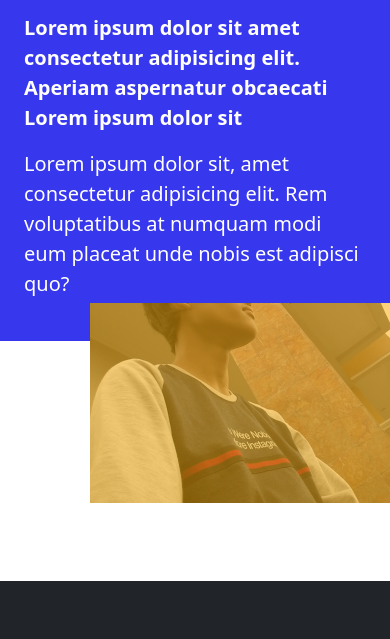
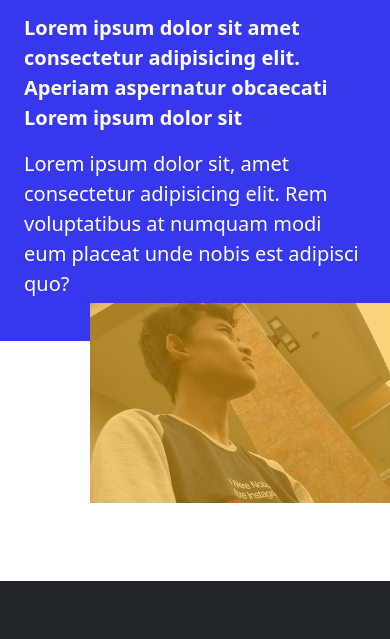
Before and after one commit to rayhan57/Portofolio, a plain HTML site: page index.html in a window 390 px wide. Shown: the part 6358-6997 px from the top of the page. Drawn offline with nearby package versions, Linux system fonts and the light colour scheme.

Commit message:
Update style.css

```diff
--- a/style.css
+++ b/style.css
@@ -130,7 +130,7 @@ i {
     width: 300px;
     height: 200px;
     margin-top: 32rem;
-    background-position: 0px -150px;
+    background-position: 0px -100px;
   }
   .footer {
     height: 300px;
```
